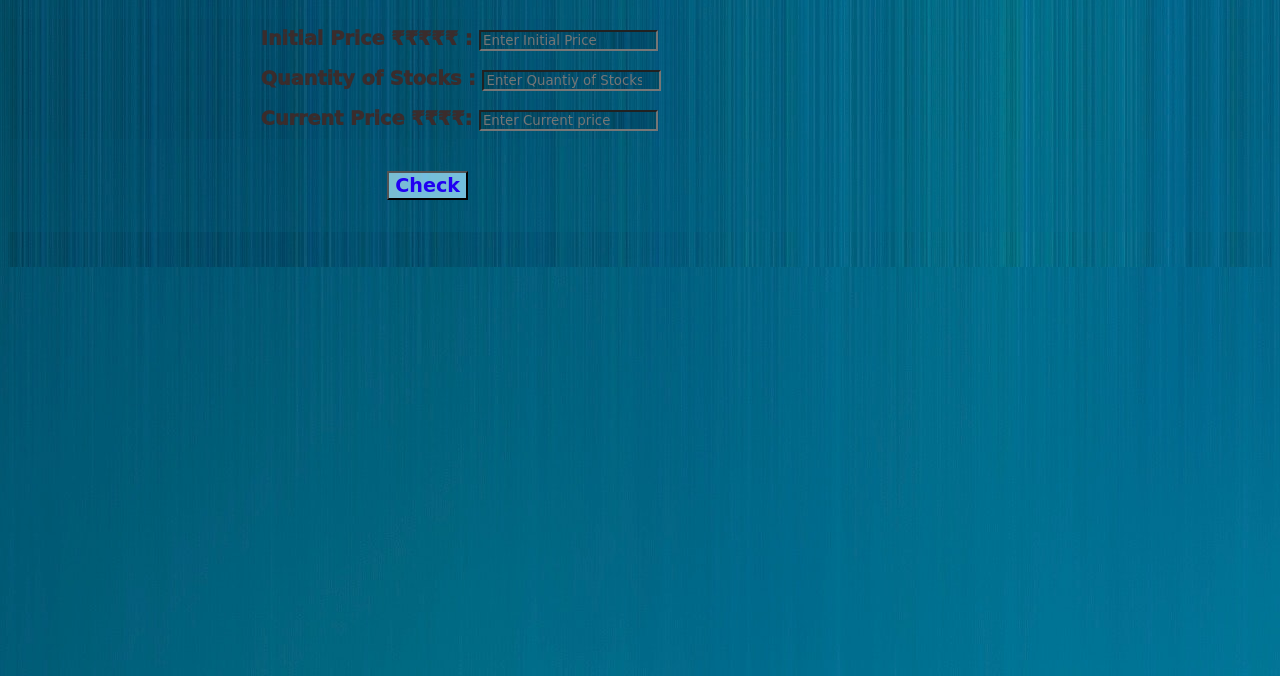
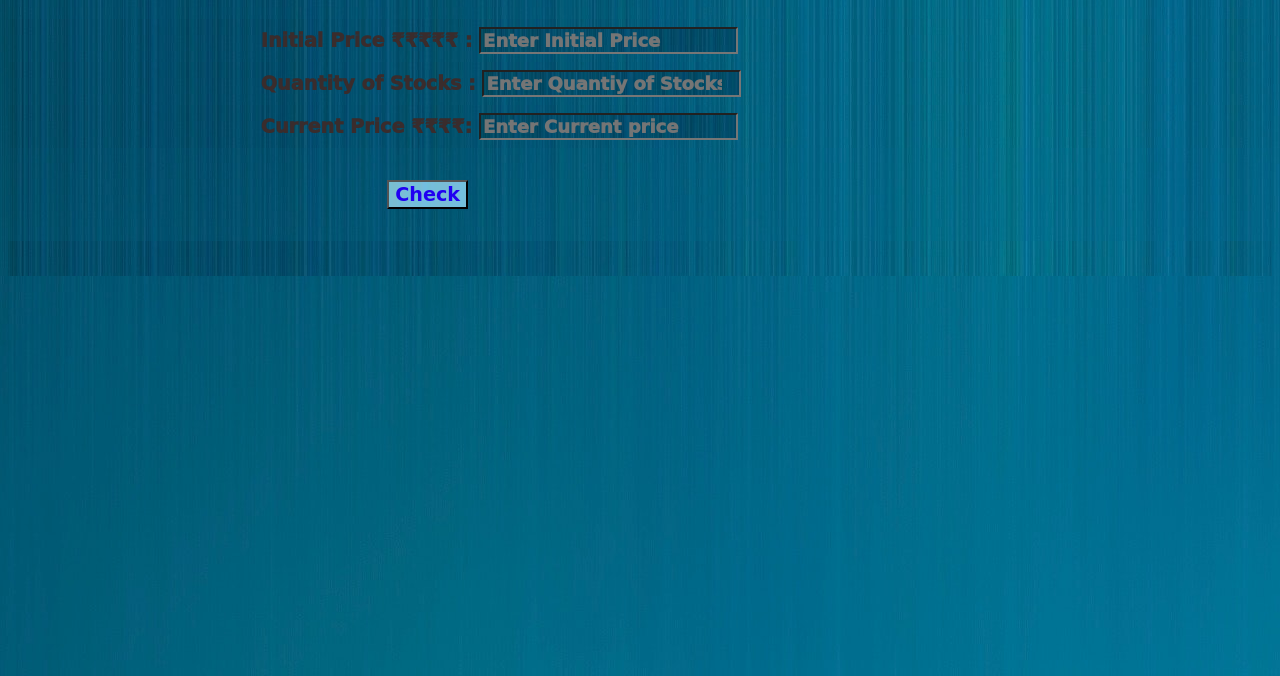
Before and after one commit to arpitkarnak/loss-profit, a plain HTML site: page index.html in a window 1280 px wide. Shown: the part 124-800 px from the top of the page. Drawn offline with Linux system fonts and the light colour scheme.

Commit message:
Update style.css

```diff
--- a/style.css
+++ b/style.css
@@ -36,6 +36,15 @@ label {
   margin-bottom: 2rem;
 }
 
+input {
+  font-size: large;
+  font-weight: 1000;
+}
+
+label {
+  font-size: larger;
+}
+
 .output {
   padding-top: 1rem;
   padding-bottom: 1.2rem;
```
